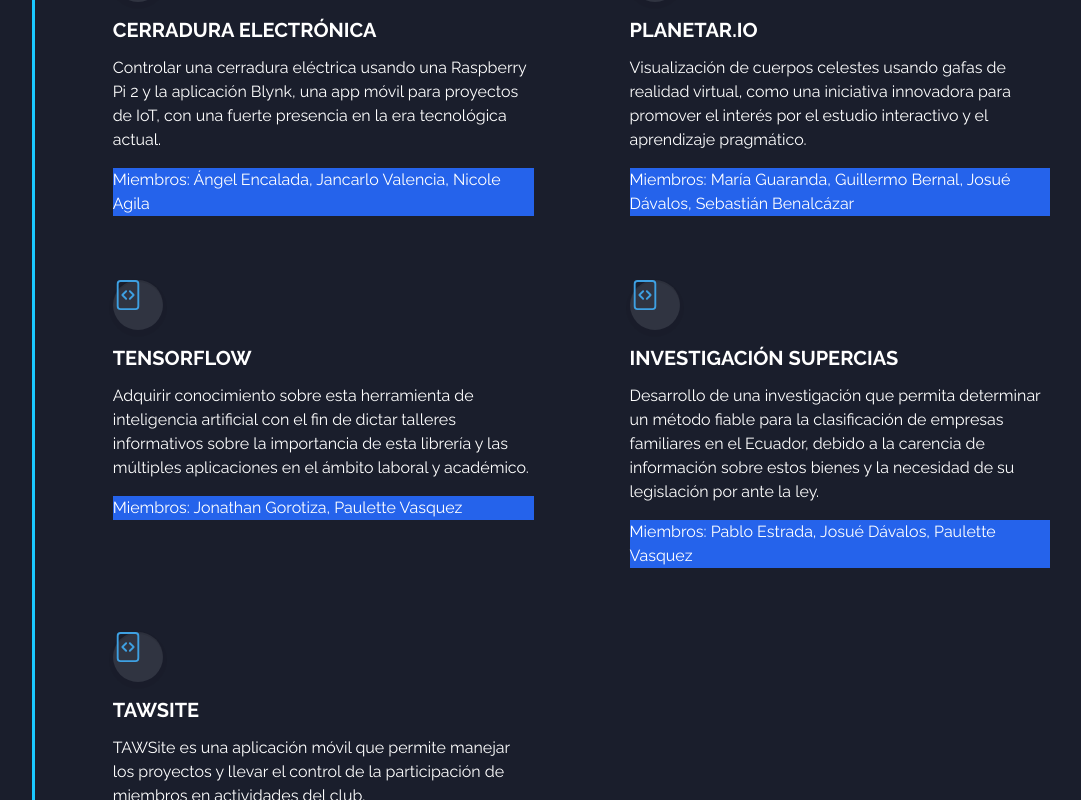
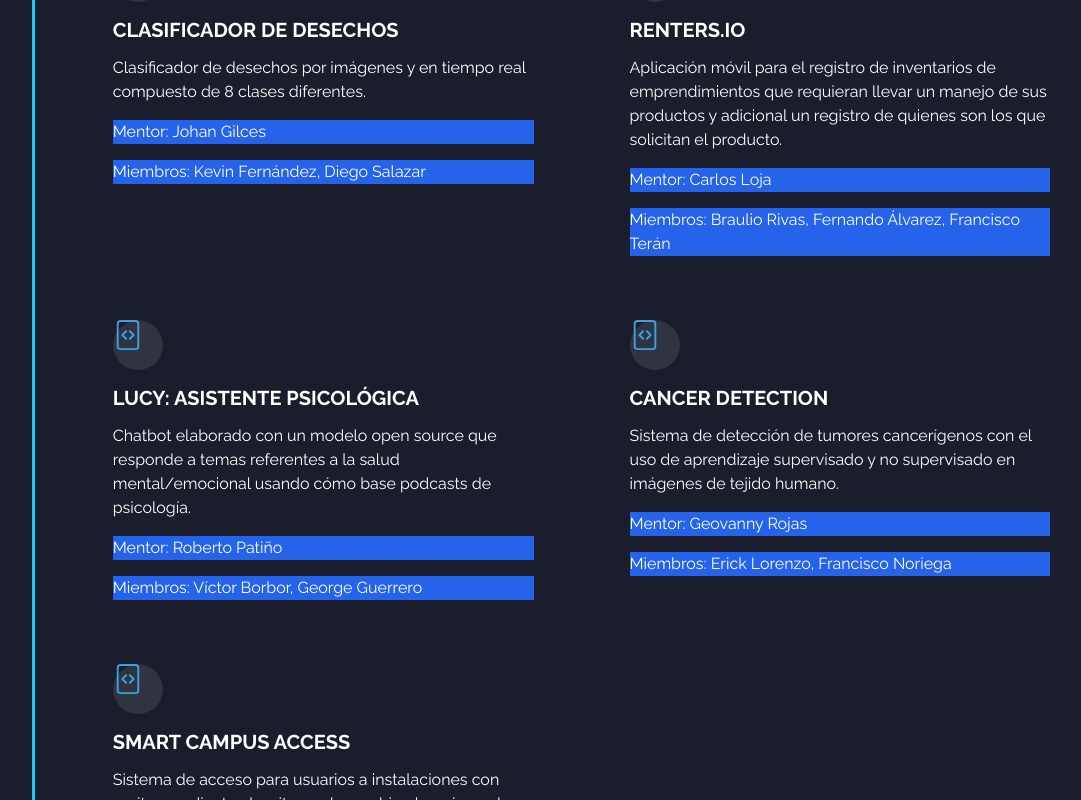
Before and after one commit to Taws-Espol/web, a React (Vite) app: page / in a window 1280 px wide. Shown: the part 2800-3600 px from the top of the page, without its empty margins (75-1156 px from the left). Built offline with nearby package versions, Linux system fonts and the light colour scheme.

Commit message:
Updated projects pool, alongside mentors according to info

```diff
--- a/src/Components/Header.jsx
+++ b/src/Components/Header.jsx
@@ -3,9 +3,9 @@ import './style.css'
 
 const Header = () => {
     return(
-        <div className='Header'>
+        <header className='Header'>
 
-        </div>
+        </header>
     )
 }
 
--- a/src/Components/Projects.jsx
+++ b/src/Components/Projects.jsx
@@ -13,6 +13,7 @@ const Projects = () => {
                     <span class="icon2 fas fa-globe bg-tawsLight">{<BsFileCode size={30} class="flex items-center"/>}</span>
                     <h2 className='text-xl font-bold mb-3 mt-16' >{project.nombre}</h2>
                     <p className='my-3' >{project.descripcion}</p>
+                    <p className='mt-4 bg-blue-600' >Mentor: {project.mentor}</p>
                     <p className='mt-4 bg-blue-600'>Miembros: {project.miembros}</p>
                     {/* <a href={project.link} target='_blank'>
 					<button className="bg-tawsBlue rounded-full p-2  mt-2 ml-0.5 font-semibold text-black">
--- a/src/data/projects.js
+++ b/src/data/projects.js
@@ -1,34 +1,39 @@
 export const projects = [
     {
-        nombre: "CERRADURA ELECTRÓNICA",
-        descripcion: "Controlar una cerradura eléctrica usando una Raspberry Pi 2 y la aplicación Blynk, una app móvil para proyectos de IoT, con una fuerte presencia en la era tecnológica actual.",
+        nombre: "CLASIFICADOR DE DESECHOS",
+        descripcion: "Clasificador de desechos por imágenes y en tiempo real compuesto de 8 clases diferentes.",
         link: "https://www.google.com",
-        miembros:"Ángel Encalada, Jancarlo Valencia, Nicole Agila"
+        mentor: "Johan Gilces",
+        miembros:"Kevin Fernández, Diego Salazar"
     },
     {
-        nombre: "PLANETAR.IO",
-        descripcion: "Visualización de cuerpos celestes usando gafas de realidad virtual, como una iniciativa innovadora para promover el interés por el estudio interactivo y el aprendizaje pragmático.",
+        nombre: "RENTERS.IO",
+        descripcion: "Aplicación móvil para el registro de inventarios de emprendimientos que requieran llevar un manejo de sus productos y adicional un registro de quienes son los que solicitan el producto.",
         link: "https://www.google.com",
-        miembros:"María Guaranda, Guillermo Bernal, Josué Dávalos, Sebastián Benalcázar"
+        mentor: "Carlos Loja",
+        miembros:"Braulio Rivas, Fernando Álvarez, Francisco Terán"
     },
     {
-        nombre: "TENSORFLOW",
-        descripcion: "Adquirir conocimiento sobre esta herramienta de inteligencia artificial con el fin de dictar talleres informativos sobre la importancia de esta librería y las múltiples aplicaciones en el ámbito laboral y académico.",
+        nombre: "LUCY: ASISTENTE PSICOLÓGICA",
+        descripcion: "Chatbot elaborado con un modelo open source que responde a temas referentes a la salud mental/emocional usando cómo base podcasts de psicología. ",
         link: "https://www.google.com",
-        miembros:"Jonathan Gorotiza, Paulette Vasquez"
+        mentor: "Roberto Patiño",
+        miembros:"Víctor Borbor, George Guerrero"
 
     },
     {
-        nombre: "INVESTIGACIÓN SUPERCIAS",
-        descripcion: "Desarrollo de una investigación que permita determinar un método fiable para la clasificación de empresas familiares en el Ecuador, debido a la carencia de información sobre estos bienes y la necesidad de su legislación por ante la ley.",
+        nombre: "CANCER DETECTION",
+        descripcion: "Sistema de detección de tumores cancerígenos con el uso de aprendizaje supervisado y no supervisado en imágenes de tejido humano.",
         link: "https://www.google.com",
-        miembros:"Pablo Estrada, Josué Dávalos, Paulette Vasquez"
+        mentor: "Geovanny Rojas",
+        miembros:"Erick Lorenzo, Francisco Noriega"
 
     },
     {
-        nombre: "TAWSITE",
-        descripcion: "TAWSite es una aplicación móvil que permite manejar los proyectos y llevar el control de la participación de miembros en actividades del club.",
+        nombre: "SMART CAMPUS ACCESS",
+        descripcion: "Sistema de acceso para usuarios a instalaciones con garitas mediante algoritmos de machine learning y deep learning para registrar y validar placas de los vehículos que ingresan. ",
         link: "https://www.google.com",
-        miembros:" Fabricio Layedra, Galo Castillo, Eileen Sánchez"
+        mentor: "Axcel Espinoza" ,
+        miembros:"Anthony Santacruz, Cristian Intriago, Daniel Rojas"
     },
 ];
```
